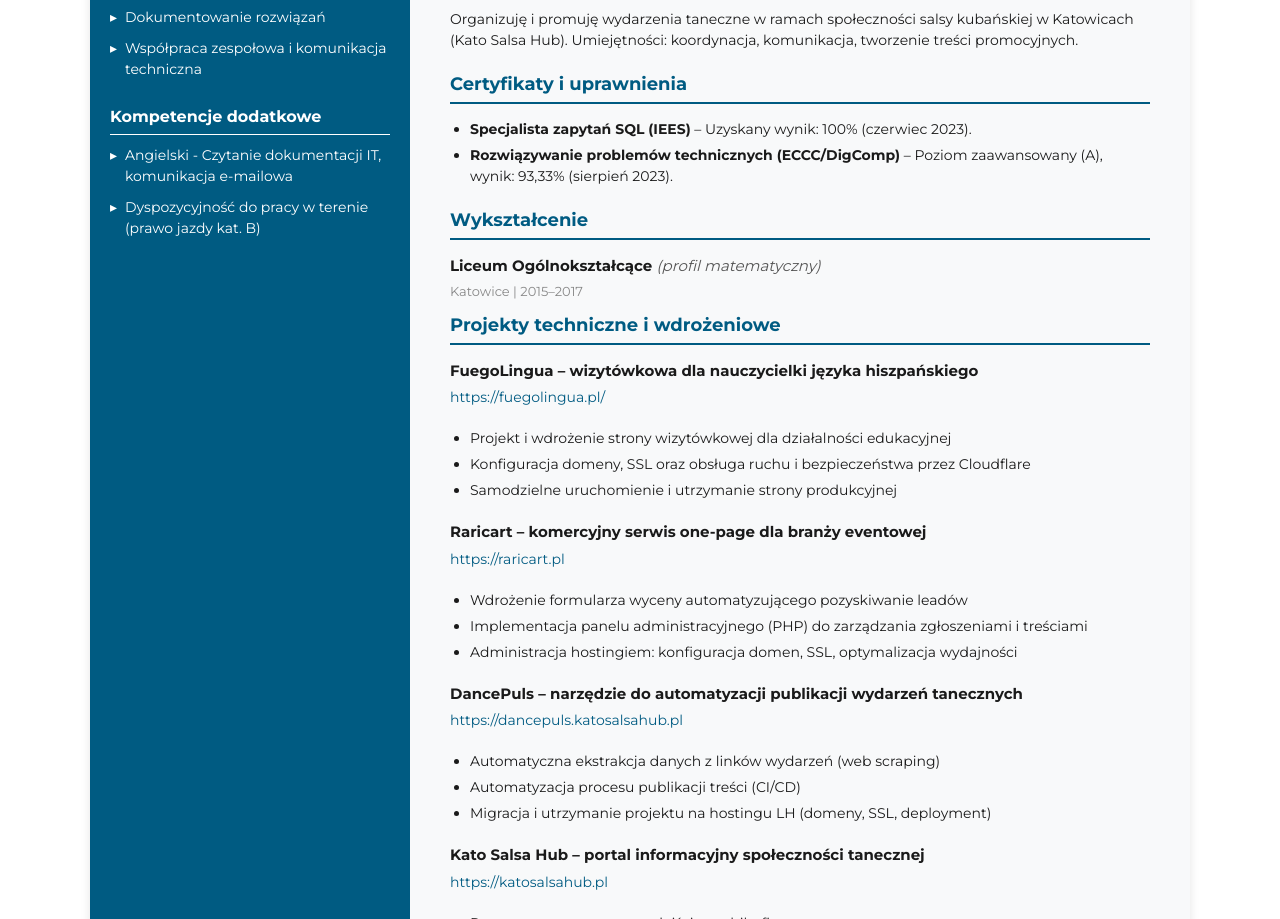
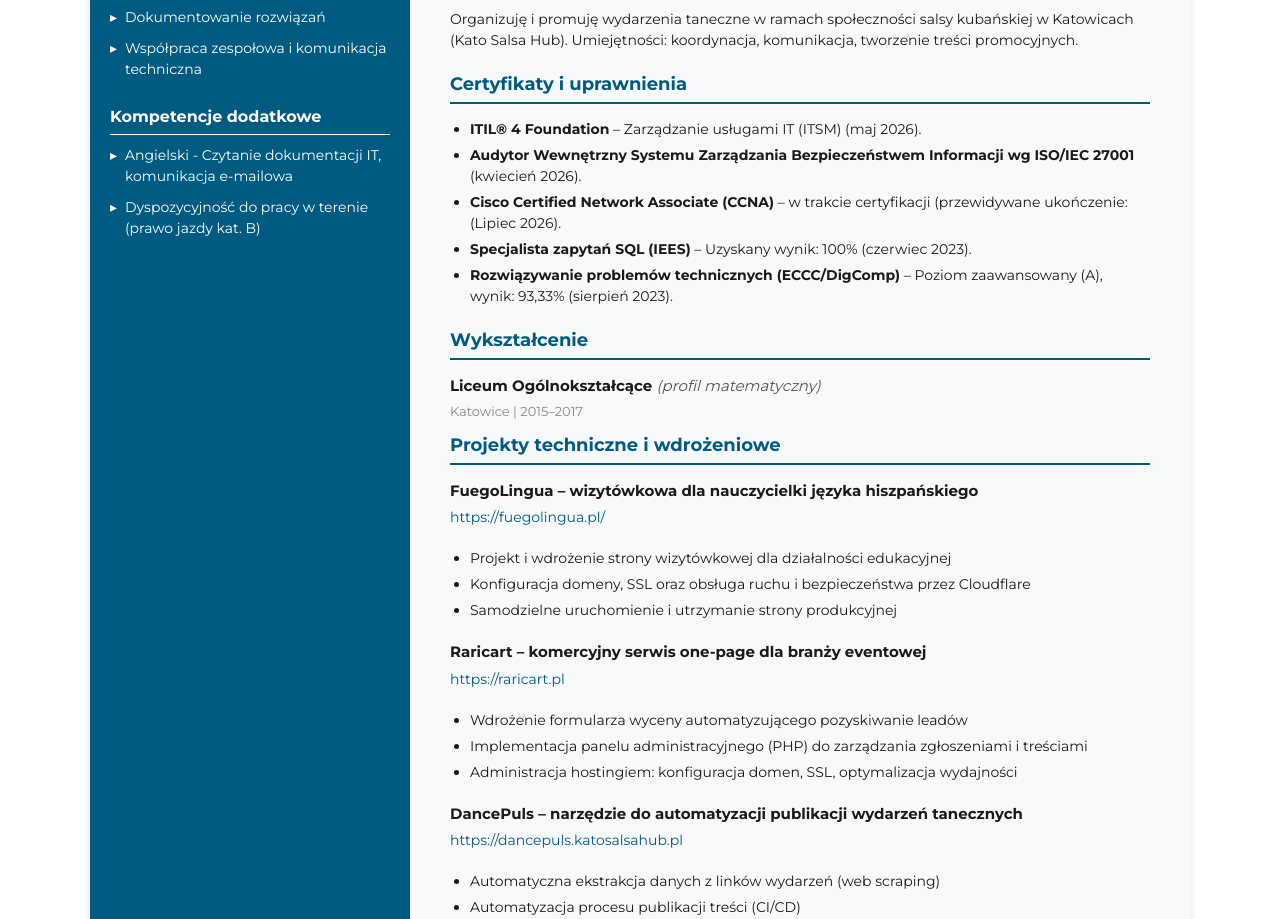
Before and after one commit to TwojaStronaWWW/Moje-CV, a plain HTML site: page index.html in a window 1280 px wide. Shown: the part 1138-2057 px from the top of the page. Drawn offline with Linux system fonts and the light colour scheme.

Commit message:
feat(cv): add ITIL 4, ISO 27001 and CCNA certifications to index.html

```diff
--- a/index.html
+++ b/index.html
@@ -175,6 +175,9 @@
       <section>
         <h2>Certyfikaty i uprawnienia</h2>
         <ul>
+          <li><strong>ITIL® 4 Foundation</strong> – Zarządzanie usługami IT (ITSM) (maj 2026).</li>
+          <li><strong>Audytor Wewnętrzny Systemu Zarządzania Bezpieczeństwem Informacji wg ISO/IEC 27001</strong> (kwiecień 2026).</li>
+          <li><strong>Cisco Certified Network Associate (CCNA)</strong> – w trakcie certyfikacji (przewidywane ukończenie: (Lipiec 2026).</li>
           <li><strong>Specjalista zapytań SQL (IEES)</strong> – Uzyskany wynik: 100% (czerwiec 2023).</li>
           <li><strong>Rozwiązywanie problemów technicznych (ECCC/DigComp)</strong> – Poziom zaawansowany (A), wynik:
             93,33% (sierpień 2023).</li>
```
